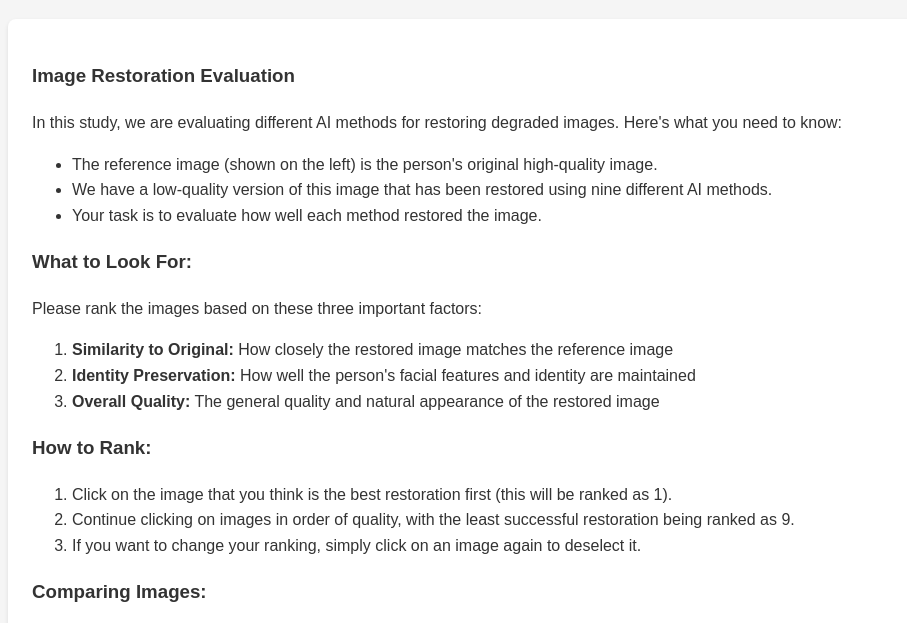
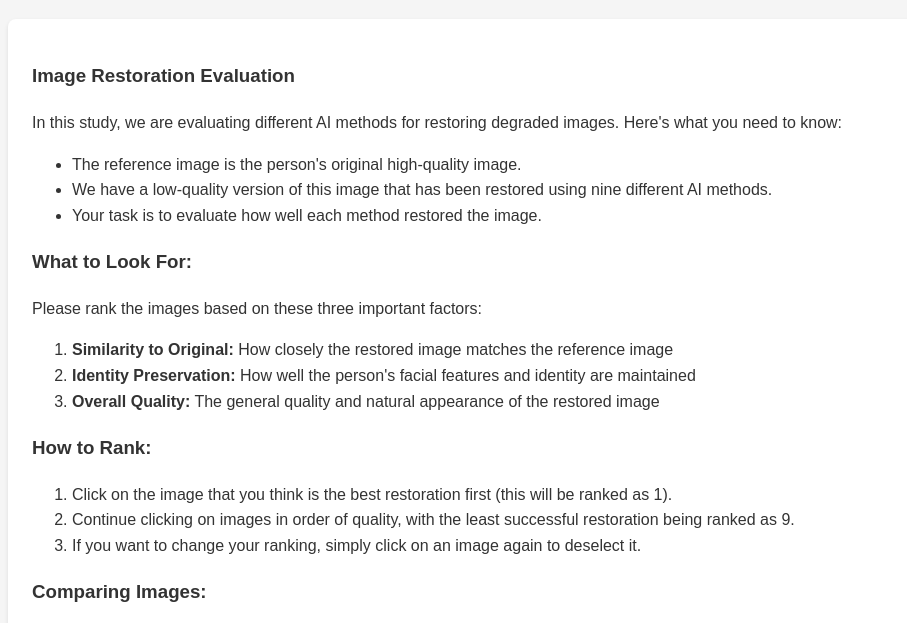
Before and after one commit to nimabte/IGCP_survey, a website: page index.html in a window 1280 px wide. Shown: the part 126-749 px from the top of the page, without its empty margins (32-939 px from the left). Drawn offline with Linux system fonts and the light colour scheme.

Commit message:
Update first page

```diff
--- a/index.html
+++ b/index.html
@@ -13,7 +13,7 @@
             <h3>Image Restoration Evaluation</h3>
             <p>In this study, we are evaluating different AI methods for restoring degraded images. Here's what you need to know:</p>
             <ul>
-                <li>The reference image (shown on the left) is the person's original high-quality image.</li>
+                <li>The reference image is the person's original high-quality image.</li>
                 <li>We have a low-quality version of this image that has been restored using nine different AI methods.</li>
                 <li>Your task is to evaluate how well each method restored the image.</li>
             </ul>
```
